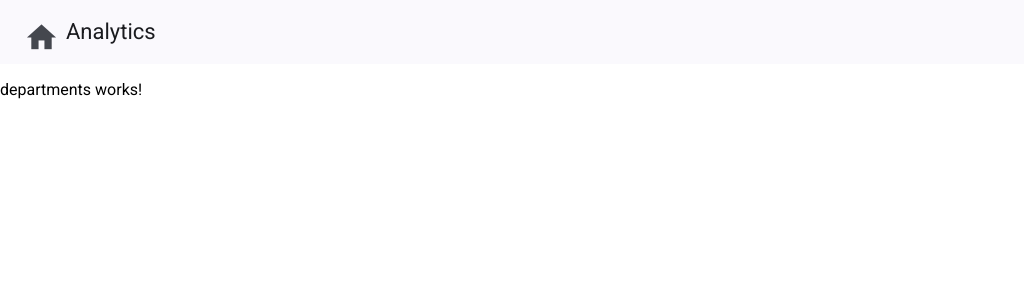
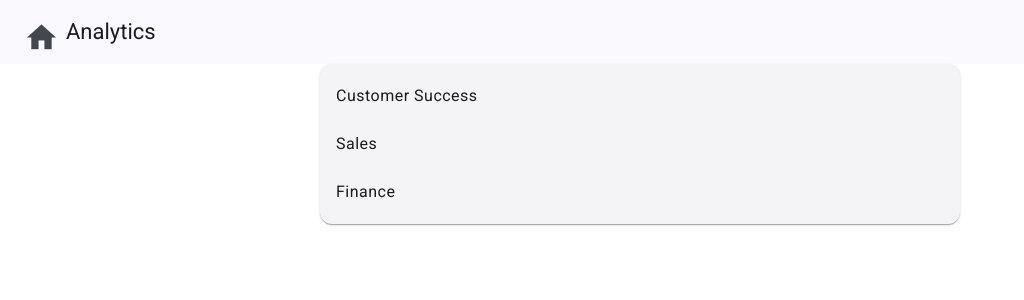
Before and after one commit to tylerkap/angular-hr-timesheet, an Angular app: page /departments in a window 1280 px wide. Shown: the top 300 px of the page, without its empty margins (0-1024 px from the left). Built offline with nearby package versions, Linux system fonts and the light colour scheme.

Commit message:
unit 5 part-2 complete

```diff
--- a/src/app/components/departments/departments.component.html
+++ b/src/app/components/departments/departments.component.html
@@ -1 +1,9 @@
-<p>departments works!</p>
+<div>
+    <mat-card>
+        <mat-list>
+            <mat-list-item *ngFor="let department of departments">
+                {{department.name}}
+            </mat-list-item>
+        </mat-list>
+    </mat-card>
+</div>
--- a/src/app/components/departments/departments.component.scss
+++ b/src/app/components/departments/departments.component.scss
@@ -0,0 +1,10 @@
+mat-card {
+    width: 50%;
+    margin: auto;
+}
+
+mat-list-item:hover {
+    background-color: #E0E0E0;
+    border-radius: 5px;
+    cursor: pointer;
+}
--- a/src/app/components/departments/departments.component.ts
+++ b/src/app/components/departments/departments.component.ts
@@ -1,4 +1,7 @@
-import { Component } from '@angular/core';
+import { Component, OnInit } from '@angular/core';
+import { DepartmentsService } from '../../services/departments.service';
+import { Department } from '../../interfaces/department';
+
 
 @Component({
   selector: 'app-departments',
@@ -6,6 +9,15 @@
   templateUrl: './departments.component.html',
   styleUrl: './departments.component.scss'
 })
-export class DepartmentsComponent {
+export class DepartmentsComponent implements OnInit {
+  departments: Department[] | undefined;
+
+  constructor(
+    private departmentsService: DepartmentsService,
+  ) {}
+
+  ngOnInit(): void {
+    this.departments = this.departmentsService.departments;
+  }
 
 }
--- a/src/app/interfaces/department.ts
+++ b/src/app/interfaces/department.ts
@@ -1,2 +1,4 @@
 export interface Department {
+    id: string;
+    name: string;
 }
```
Also changed, not shown: src/app/modules/material.module.ts (+10 -4 lines).
